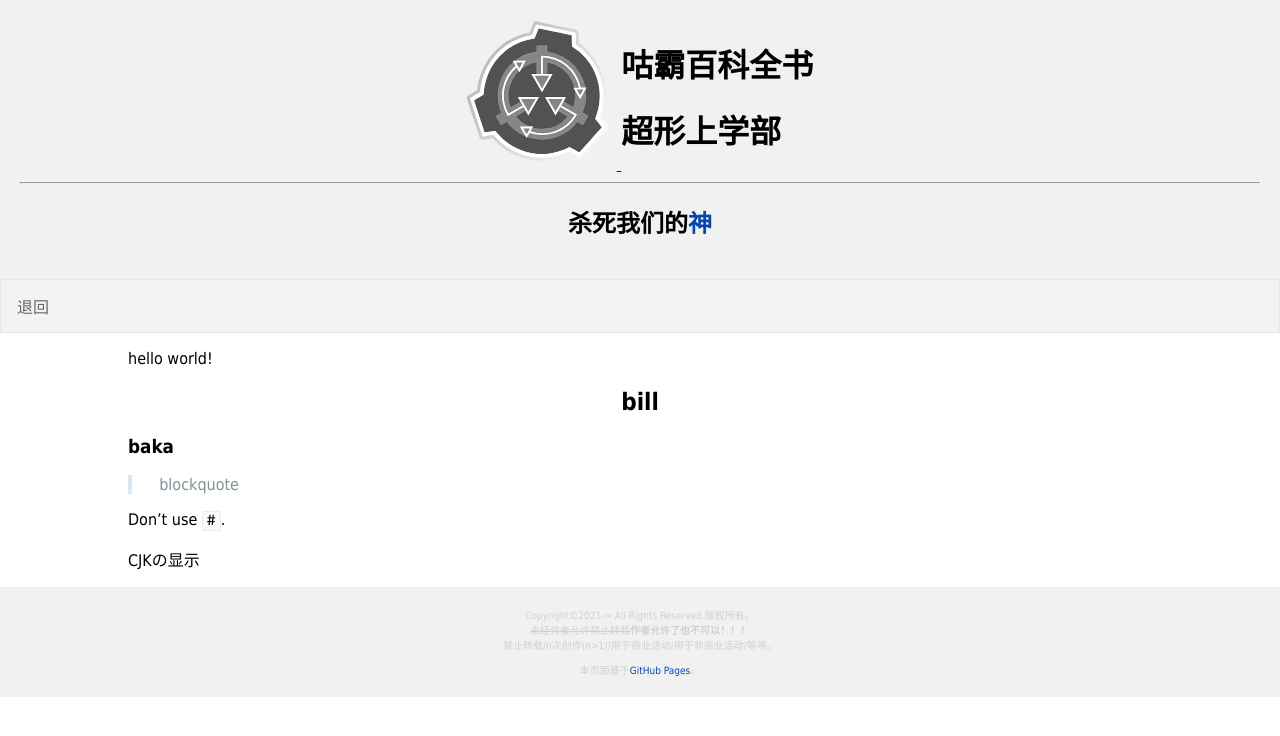
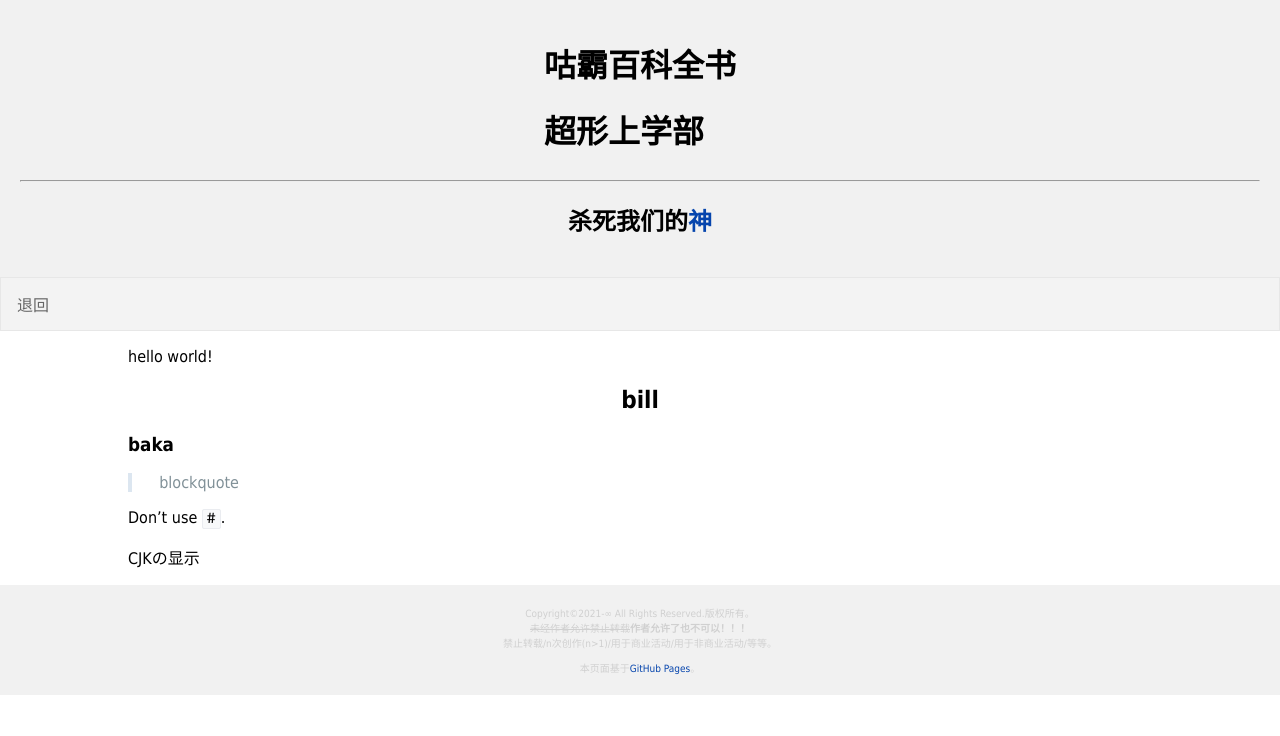
Before and after one commit to 142428525/142428525.github.io, a Jekyll site: the page built from news/test.md, in a window 1280 px wide. Shown: the top 736 px of the page. Built offline with Jekyll 4.4.1, drawn with Linux system fonts in a browser that asks for light colours.

Commit message:
Update MGE_style.html

```diff
--- a/_layouts/MGE_style.html
+++ b/_layouts/MGE_style.html
@@ -14,7 +14,7 @@
 	</head>
 	<body>
 		<div class="header">
-			<a href="{{page.head_img_href}}">
+			<a href="{{page.head_img_href}}" style="display:none;">
 				<img src="{{page.head_img_src}}" alt="{{page.head_img_alt | deafult: 头图}}" title="{{page.head_img_title | deafult: 头图}}" width="{{page.head_img_width}}" height="{{page.head_img_height}}"/>
 			</a>
 			<h1 style="display:inline-block;text-align:left;vertical-align:top;margin:0px;">
```
